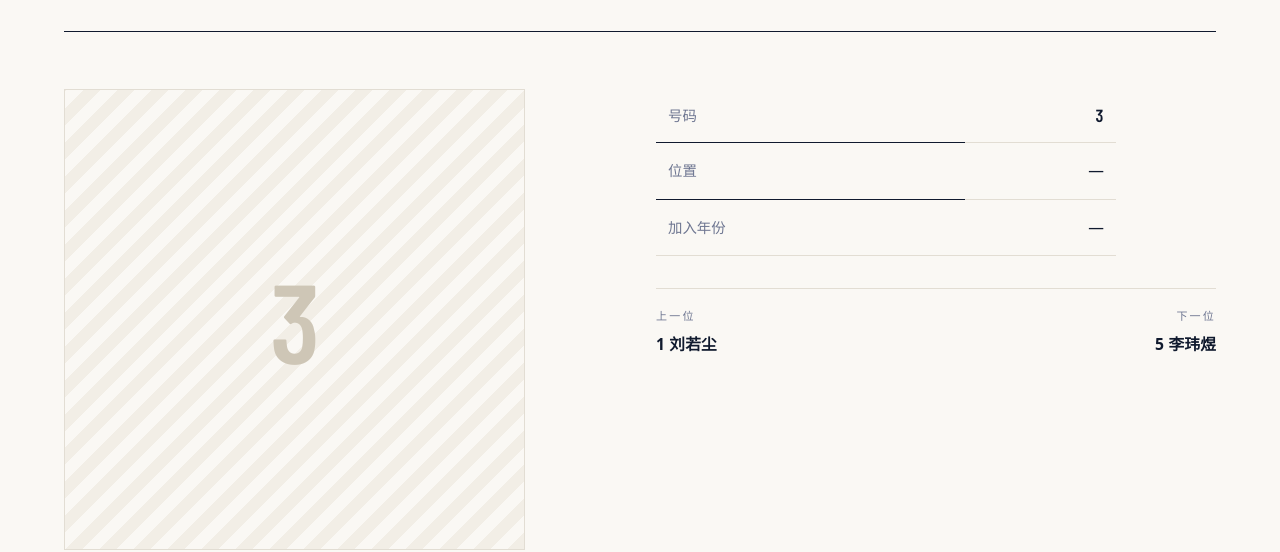
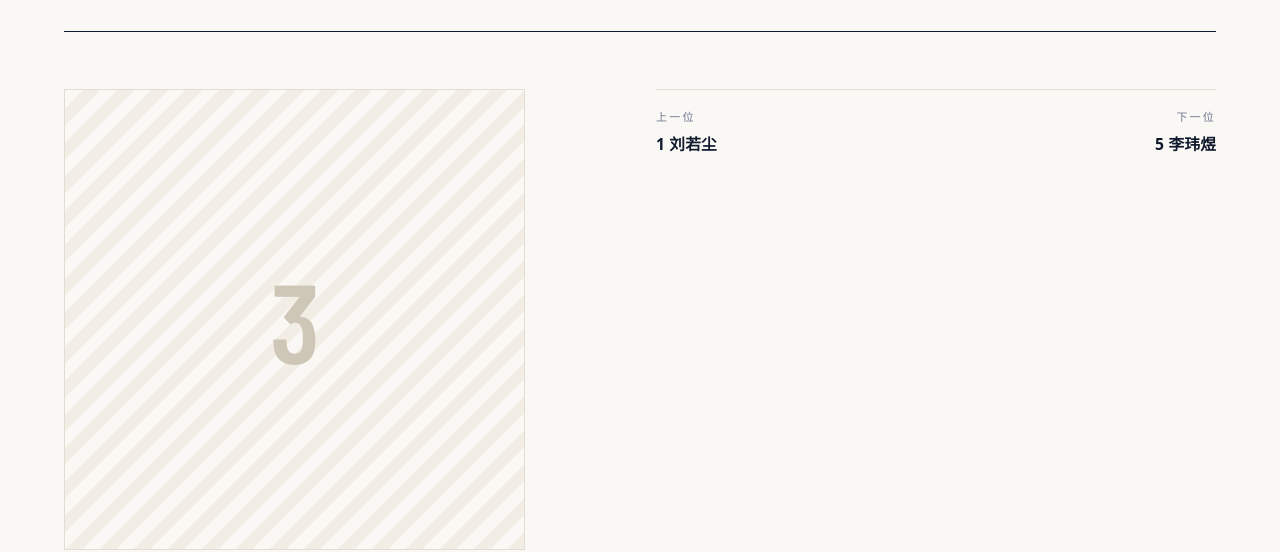
Before and after one commit to piaoke-TheNomads/piaoke-TheNomads.github.io, an Astro site: page /squad/3 in a window 1280 px wide. Shown: the part 270-822 px from the top of the page. Built offline with nearby package versions, Linux system fonts and the light colour scheme; Astro itself is replaced by a stand-in of ours.

Commit message:
chore(squad): 详情页去掉与标题重复的号码/状态/位置表

```diff
--- a/src/pages/squad/[number].astro
+++ b/src/pages/squad/[number].astro
@@ -62,30 +62,11 @@ const isRetired = player.status === "retired";
       </div>
 
       <div style="grid-column: 7 / span 6" class="stack">
-        <table class="table table--kv">
-          <tbody>
-            <tr>
-              <th scope="row">号码</th>
-              <td class="num">{player.number}</td>
-            </tr>
-            {
-              status ? (
-                <tr>
-                  <th scope="row">状态</th>
-                  <td>{status}</td>
-                </tr>
-              ) : null
-            }
-            <tr>
-              <th scope="row">位置</th>
-              <td>{pos ?? "—"}</td>
-            </tr>
-            <tr>
-              <th scope="row">加入年份</th>
-              <td>{player.joined ?? "—"}</td>
-            </tr>
-          </tbody>
-        </table>
+        {
+          player.joined ? (
+            <p class="player__joined">加入球队 {player.joined} 年</p>
+          ) : null
+        }
 
         <div class="pager">
           {
--- a/src/styles/global.css
+++ b/src/styles/global.css
@@ -1505,3 +1505,11 @@ p {
 .player-head__num.is-retired {
   color: var(--rule-strong);
 }
+
+.player__joined {
+  font-family: var(--mono);
+  font-size: 0.8rem;
+  letter-spacing: 0.08em;
+  color: var(--muted);
+  margin-bottom: 8px;
+}
```
